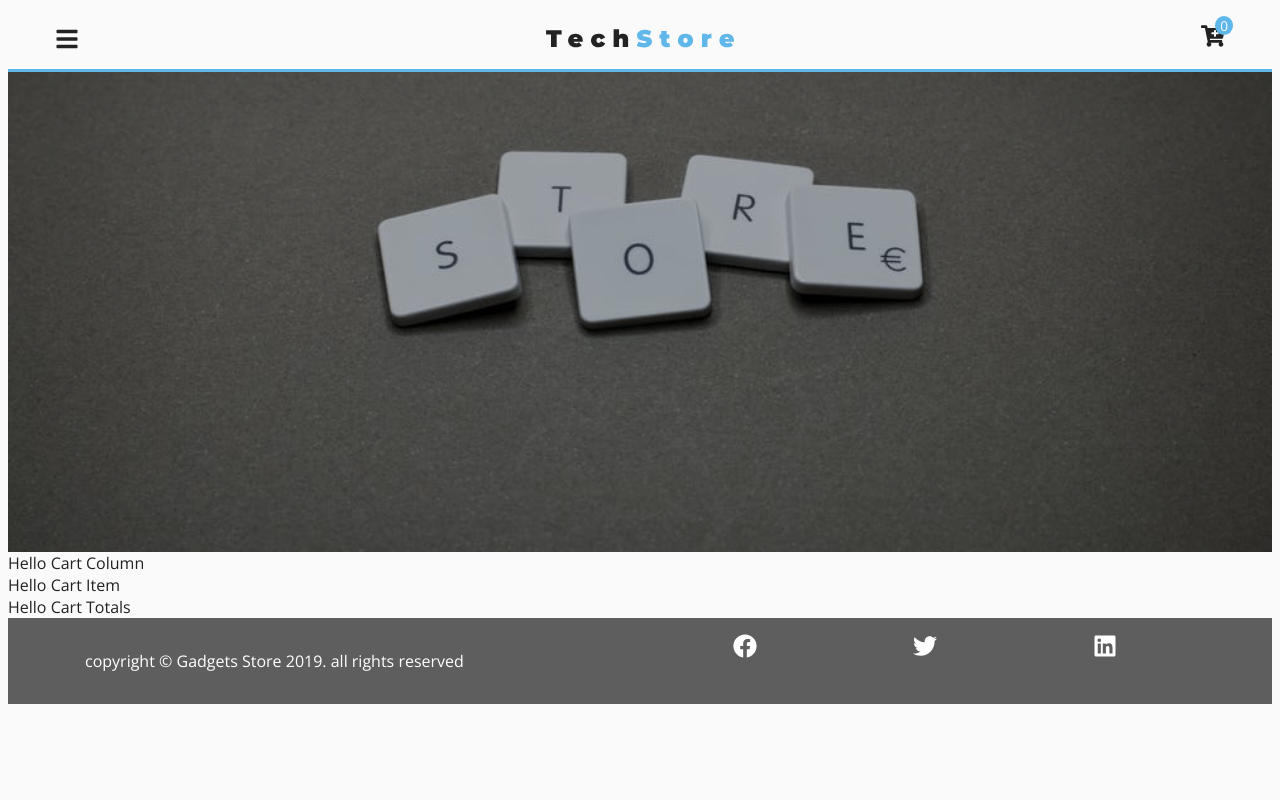
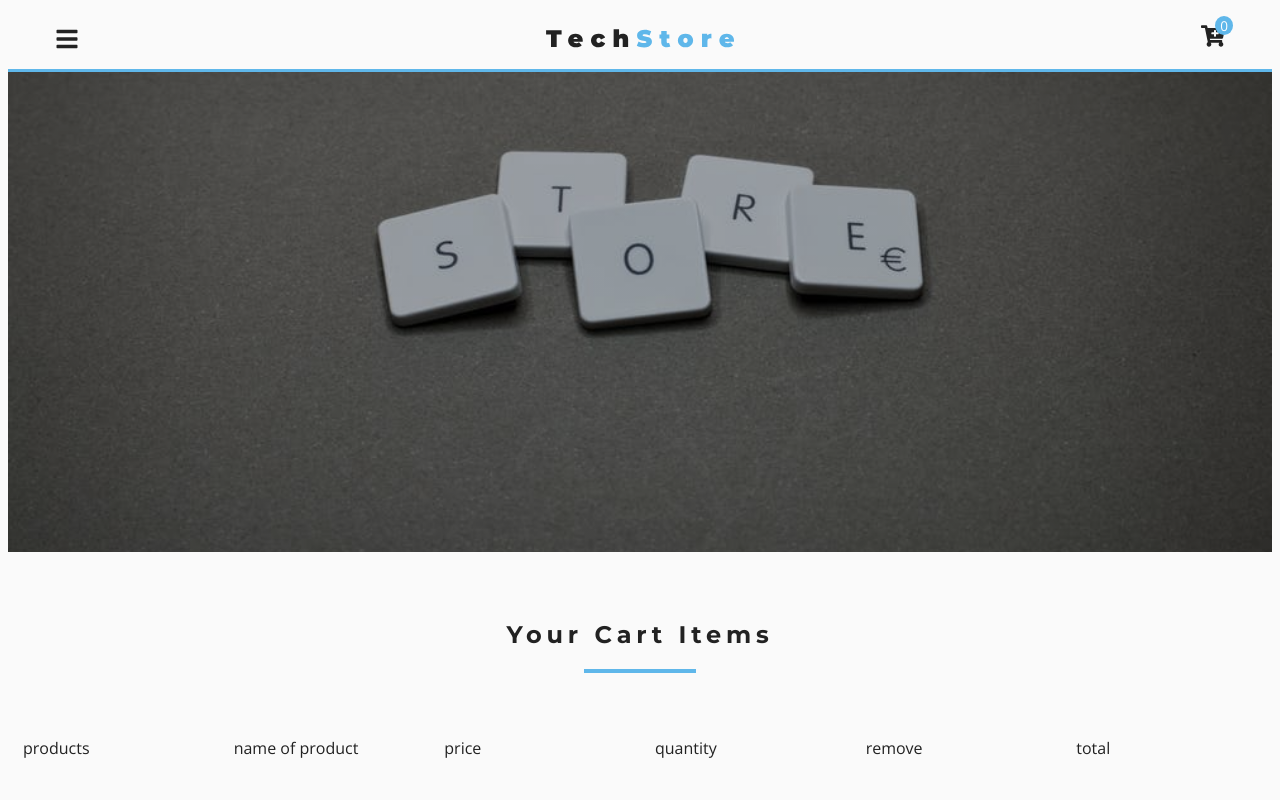
Before and after one commit to mavarona/gadgets-store, a React (Create React App) app: page /cart in a window 1280 px wide. Shown: the top 800 px of the page. Built offline with nearby package versions, Linux system fonts and the light colour scheme.

Commit message:
add cart columns component

```diff
--- a/src/components/CartPage/Cart.js
+++ b/src/components/CartPage/Cart.js
@@ -6,11 +6,14 @@ import CartTotals from "./CartTotals";
 
 const Cart = () => {
   return (
-    <div>
+    <section className="py-5">
+      <div className="container">
+        <Title title="your cart items" center />
+      </div>
       <CartColumns />
       <CartList />
       <CartTotals />
-    </div>
+    </section>
   );
 };
 
--- a/src/components/CartPage/CartColumns.js
+++ b/src/components/CartPage/CartColumns.js
@@ -1,5 +1,40 @@
 import React from "react";
 
 export default function CartColumns() {
-    return <div > Hello Cart Column < /div>;
+  return (
+    <div className="container-fluid text-center d-none d-lg-block my-5">
+      <div className="row">
+        {/* single column */}
+        <div className="col-lg-2">
+          <p className="text-uppercase">products</p>
+        </div>
+        {/* end of single column */}
+        {/* single column */}
+        <div className="col-lg-2">
+          <p className="text-uppercase">name of product</p>
+        </div>
+        {/* end of single column */}
+        {/* single column */}
+        <div className="col-lg-2">
+          <p className="text-uppercase">price</p>
+        </div>
+        {/* end of single column */}
+        {/* single column */}
+        <div className="col-lg-2">
+          <p className="text-uppercase">quantity</p>
+        </div>
+        {/* end of single column */}
+        {/* single column */}
+        <div className="col-lg-2">
+          <p className="text-uppercase">remove</p>
+        </div>
+        {/* end of single column */}
+        {/* single column */}
+        <div className="col-lg-2">
+          <p className="text-uppercase">total</p>
+        </div>
+        {/* end of single column */}
+      </div>
+    </div>
+  );
 }
```
